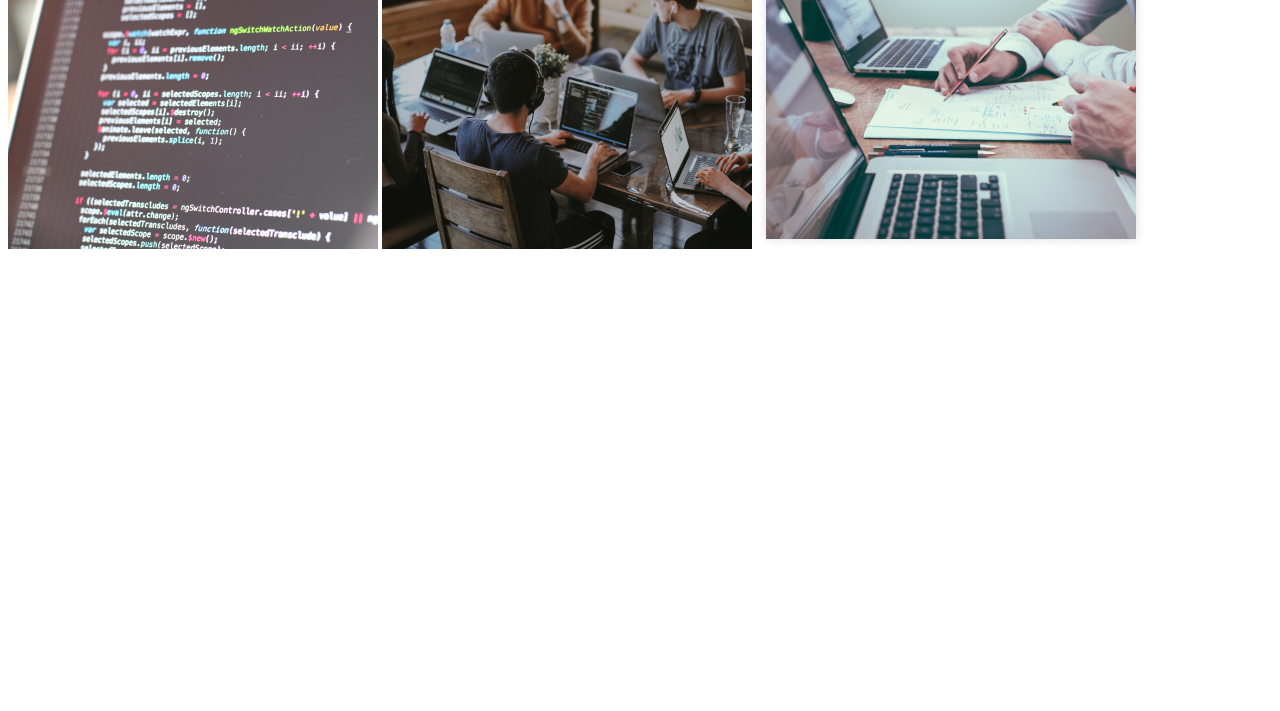
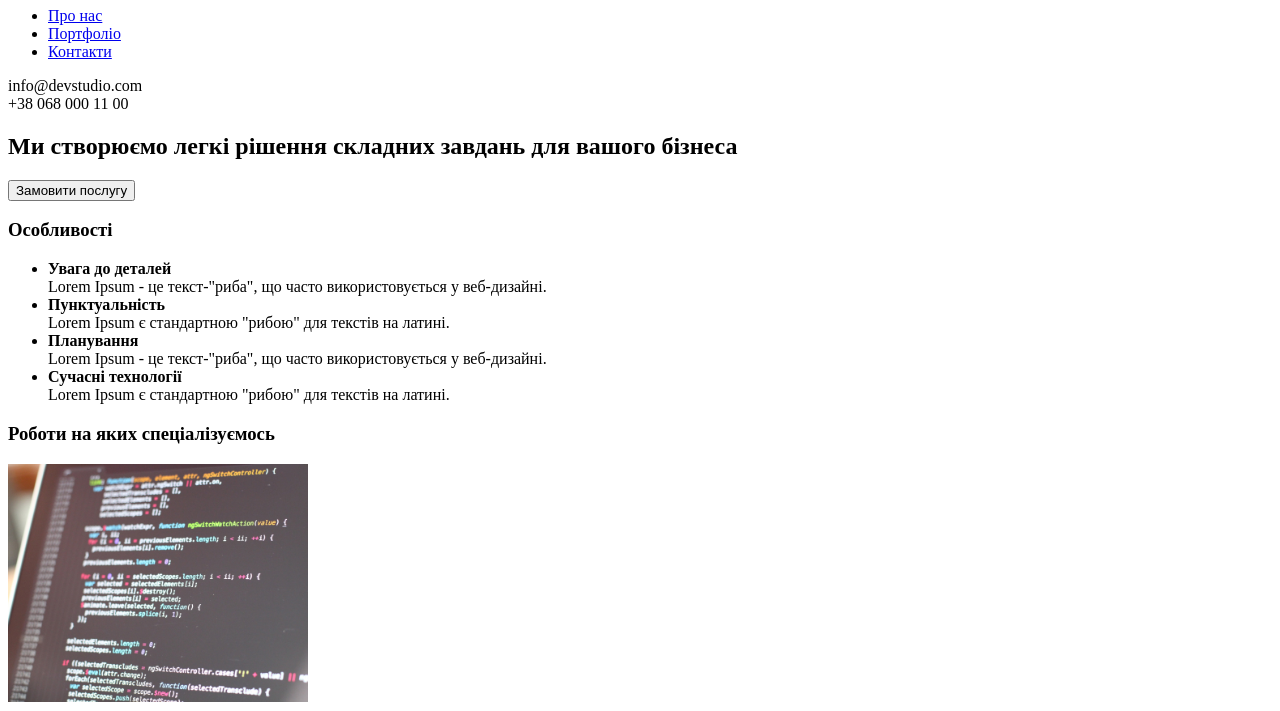
Before and after one commit to BogdanGubach/wt-markup-01, a plain HTML site: page index.html in a window 1280 px wide. Shown: the part 73-784 px from the top of the page. Drawn offline with Linux system fonts and the light colour scheme.

Commit message:
Лабораторна робота №1

```diff
--- a/index.html
+++ b/index.html
@@ -1,14 +1,36 @@
 <!DOCTYPE html>
-<html lang="en">
+<html lang="uk">
 <head>
     <meta charset="UTF-8">
     <meta name="viewport" content="width=device-width, initial-scale=1.0">
-    <title>Document</title>
+    <title>DevStudio</title>
+    <style>
+        img {
+            display: block;
+            margin-bottom: 10px; /* Відступ між зображеннями */
+        }
+    </style>
 </head>
 <body>
-
-    <img src="images/box 1 (1).jpg" alt="Код на моніторі">
-    <img src="images/box 2.jpg" alt="Люди працюють за комп'ютером">
-    <img src="images/box 3 (1).jpg" alt="Ноутбук на столі">
+    <h1>DevStudio</h1>
+    <ul>
+        <li><a href="#">Про нас</a></li>
+        <li><a href="#">Портфоліо</a></li>
+        <li><a href="#">Контакти</a></li>
+    </ul>
+    <p>info@devstudio.com<br>+38 068 000 11 00</p>
+    <h2>Ми створюємо легкі рішення складних завдань для вашого бізнеса</h2>
+    <button>Замовити послугу</button>
+    <h3>Особливості</h3>
+    <ul>
+        <li><strong>Увага до деталей</strong><br>Lorem Ipsum - це текст-"риба", що часто використовується у веб-дизайні.</li>
+        <li><strong>Пунктуальність</strong><br>Lorem Ipsum є стандартною "рибою" для текстів на латині.</li>
+        <li><strong>Планування</strong><br>Lorem Ipsum - це текст-"риба", що часто використовується у веб-дизайні.</li>
+        <li><strong>Сучасні технології</strong><br>Lorem Ipsum є стандартною "рибою" для текстів на латині.</li>
+    </ul>
+    <h3>Роботи на яких спеціалізуємось</h3>
+    <img src="images/box 1 (1).jpg" alt="Зображення 1" width="300">
+    <img src="images/box 2.jpg" alt="Зображення 2" width="300">
+    <img src="images/box 3 (1).jpg" alt="Зображення 3" width="300">
 </body>
 </html>
```
